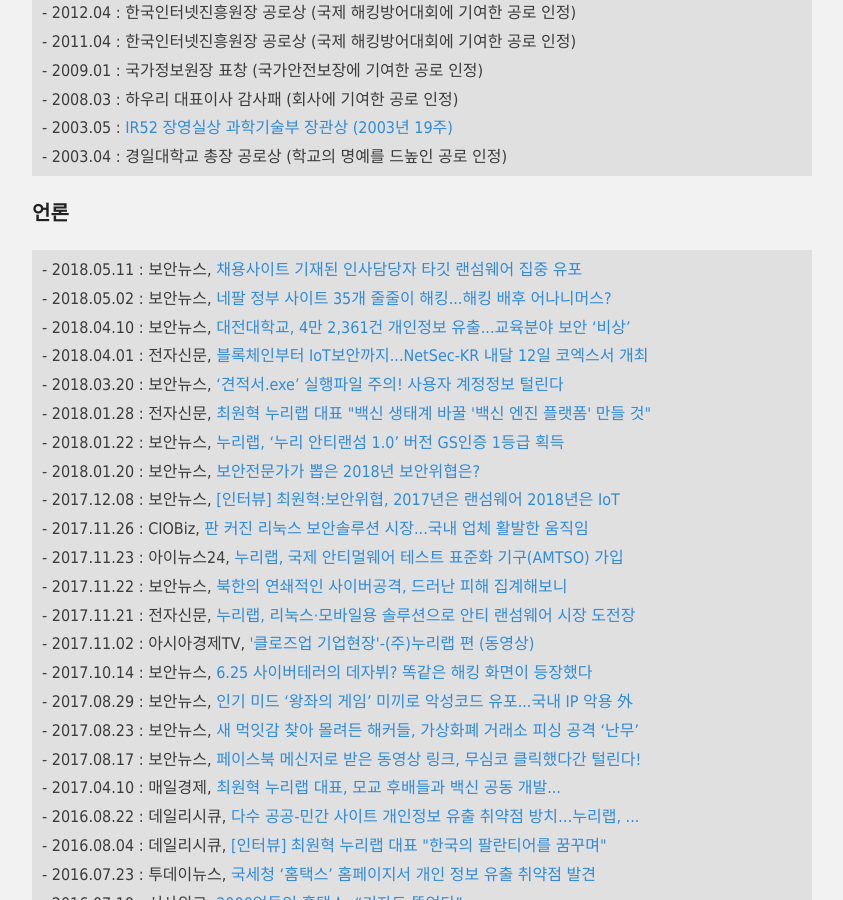
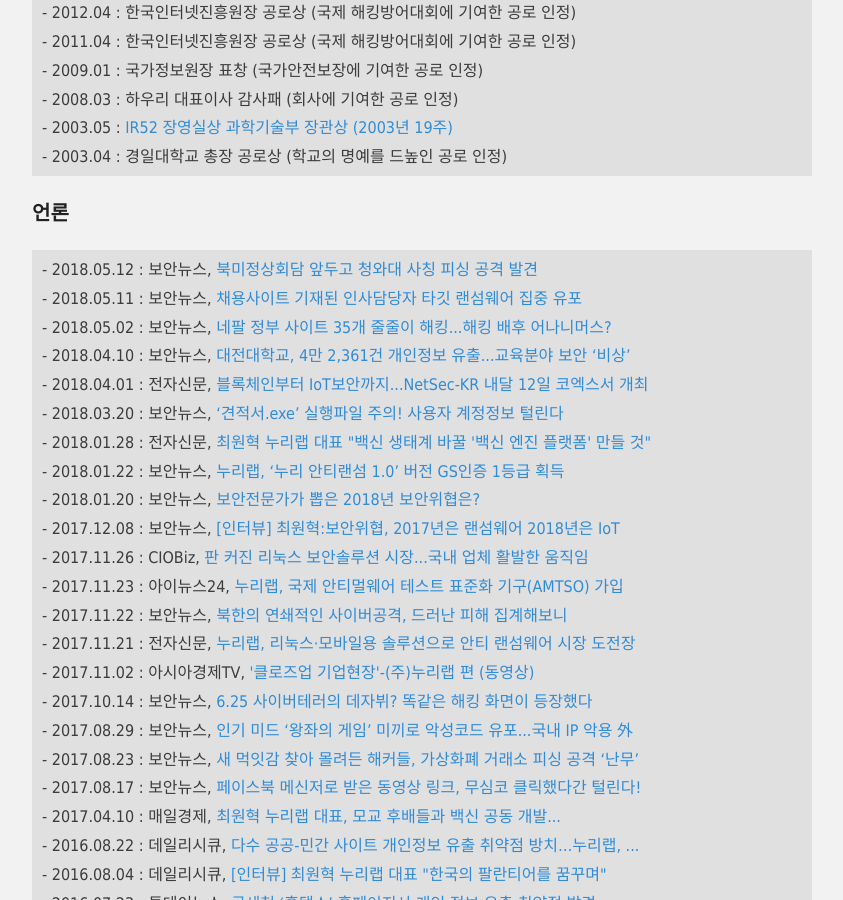
Before and after one commit to hanul93/hanul93.github.com, a Jekyll site: the page built from about.md, in a window 1280 px wide and 900 px high, scrolled down 1626 px. Shown: the whole window, without its empty margins (218-1061 px from the left). Built offline with Jekyll 4.4.1, drawn with Linux system fonts in a browser that asks for light colours; nearby versions of some CDN libraries.

Commit message:
언론 추가

```diff
--- a/about.md
+++ b/about.md
@@ -67,7 +67,8 @@
 
 ### 언론
 
-<div class="highlighter-rouge"><pre class="highlight"><code class="keibox">- 2018.05.11 : 보안뉴스, <a href="http://www.boannews.com/media/view.asp?idx=69315&kind=1">채용사이트 기재된 인사담당자 타깃 랜섬웨어 집중 유포</a>
+<div class="highlighter-rouge"><pre class="highlight"><code class="keibox">- 2018.05.12 : 보안뉴스, <a href="http://www.boannews.com/media/view.asp?idx=69359&kind=1">북미정상회담 앞두고 청와대 사칭 피싱 공격 발견</a>
+- 2018.05.11 : 보안뉴스, <a href="http://www.boannews.com/media/view.asp?idx=69315&kind=1">채용사이트 기재된 인사담당자 타깃 랜섬웨어 집중 유포</a>
 - 2018.05.02 : 보안뉴스, <a href="http://www.boannews.com/media/view.asp?idx=68990&kind=1">네팔 정부 사이트 35개 줄줄이 해킹...해킹 배후 어나니머스?</a>
 - 2018.04.10 : 보안뉴스, <a href="http://www.boannews.com/media/view.asp?idx=68281&kind=1">대전대학교, 4만 2,361건 개인정보 유출...교육분야 보안 ‘비상’</a>
 - 2018.04.01 : 전자신문, <a href="http://www.etnews.com/20180330000237">블록체인부터 IoT보안까지...NetSec-KR 내달 12일 코엑스서 개최</a>
```
